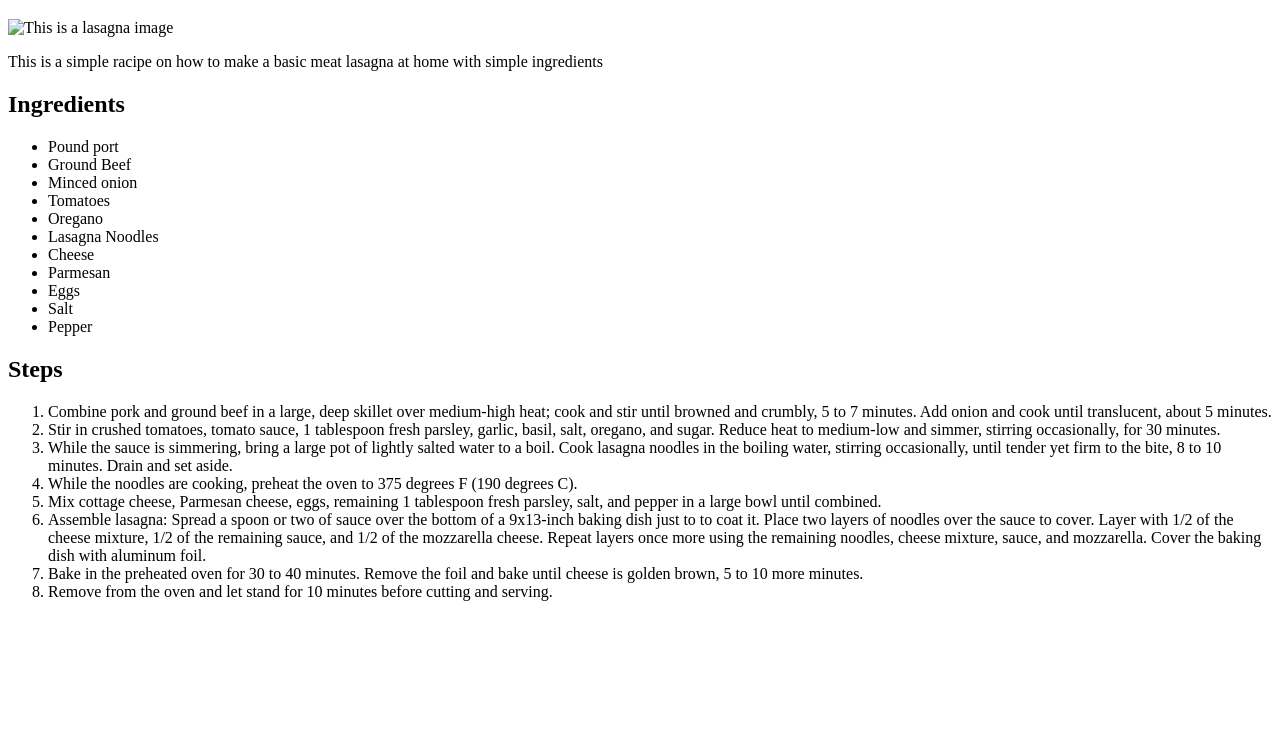
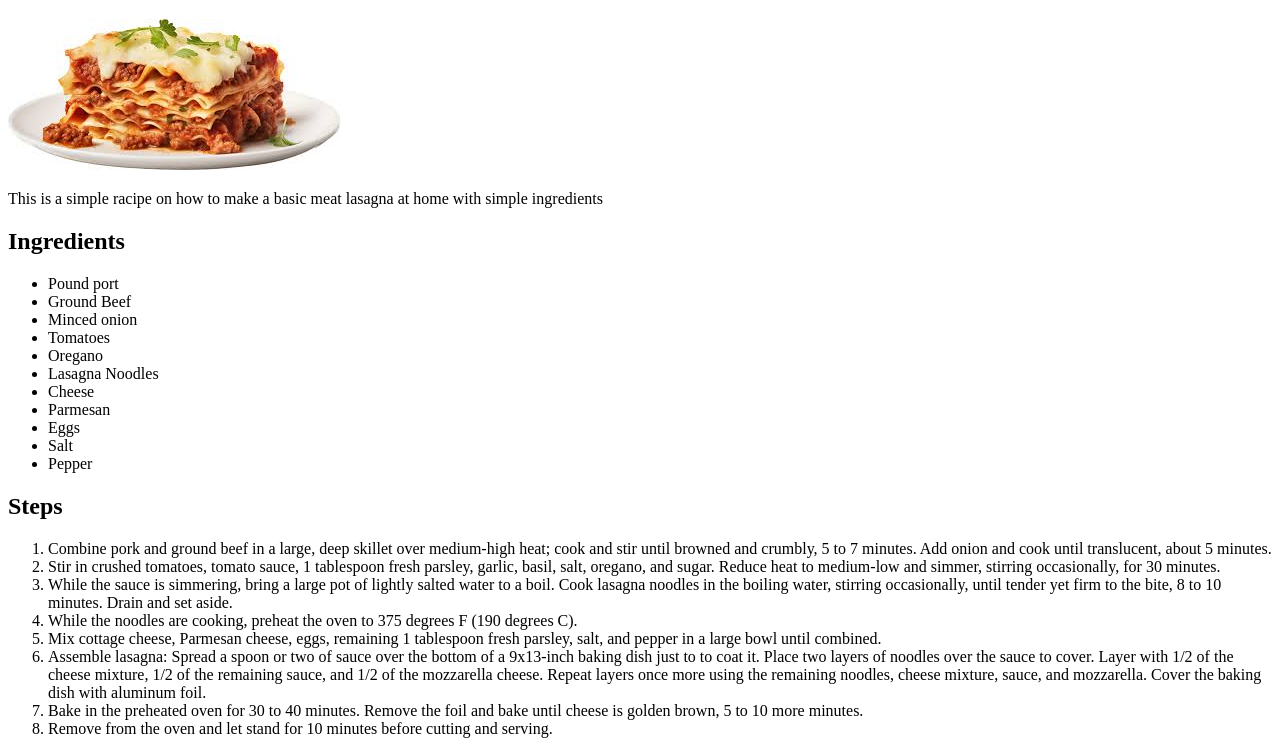
Before and after one commit to NotLugh/odin-recipes, a plain HTML site: page recipes/lasagna.html in a window 1280 px wide. Shown: the part 61-815 px from the top of the page. Drawn offline with Linux system fonts and the light colour scheme; the site is published under a folder, as on GitHub Pages, so addresses that start at the root find nothing.

Commit message:
Fixing image path
I fixed image path of lasagna.jpeg and then i
changed the code in the lasagna.html

```diff
--- a/recipes/lasagna.html
+++ b/recipes/lasagna.html
@@ -7,7 +7,7 @@
 </head>
 <body>
     <h1>Lasagna</h1>
-    <img src="/images/lasagna.jpeg" alt="This is a lasagna image" height="" width="">
+    <img src="./images/lasagna.jpeg" alt="This is a lasagna image" height="" width="">
     <p>This is a simple racipe on how to make a basic meat lasagna at home with simple ingredients</p>
     <h2>Ingredients</h2>
         <ul>
```
Also changed, not shown: recipes/images/lasagna.jpeg (added).
